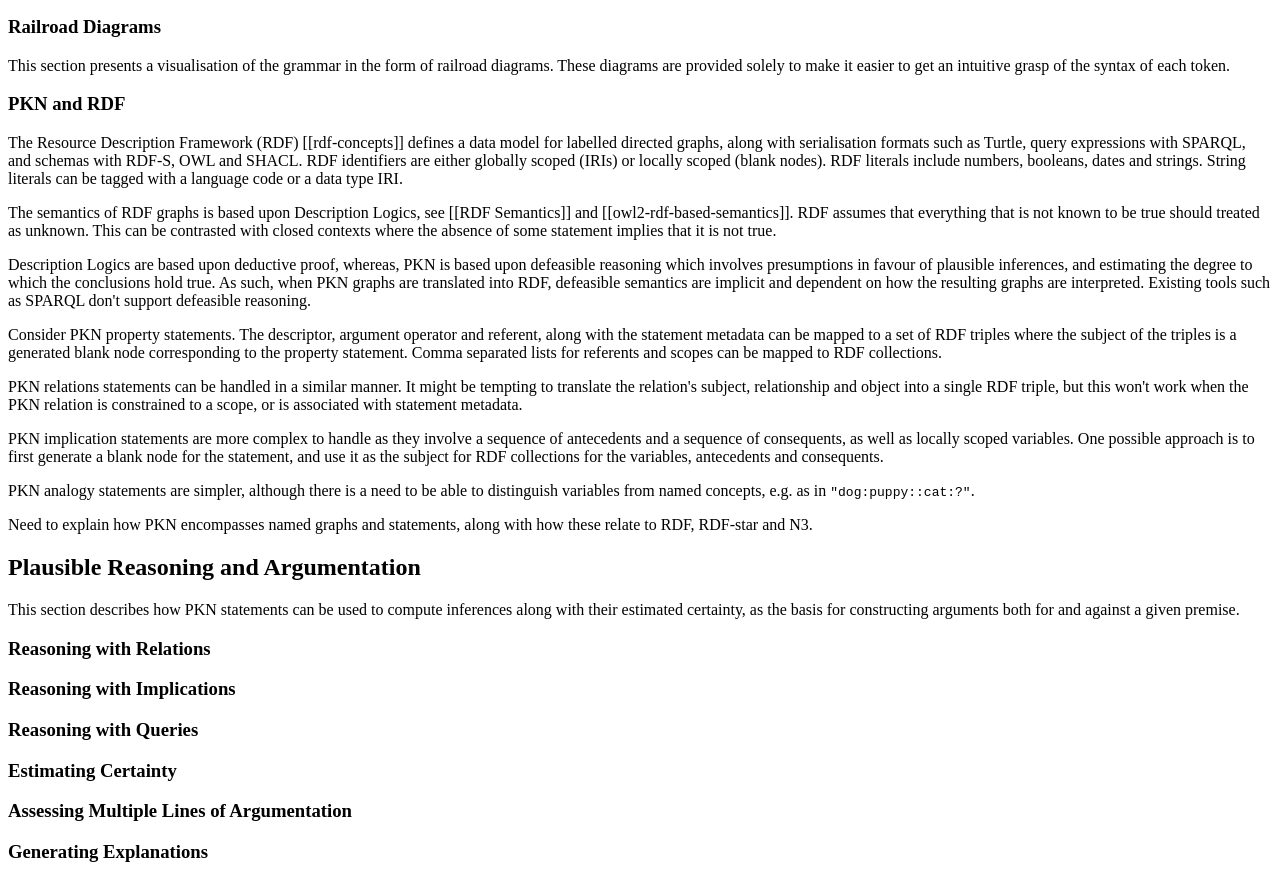
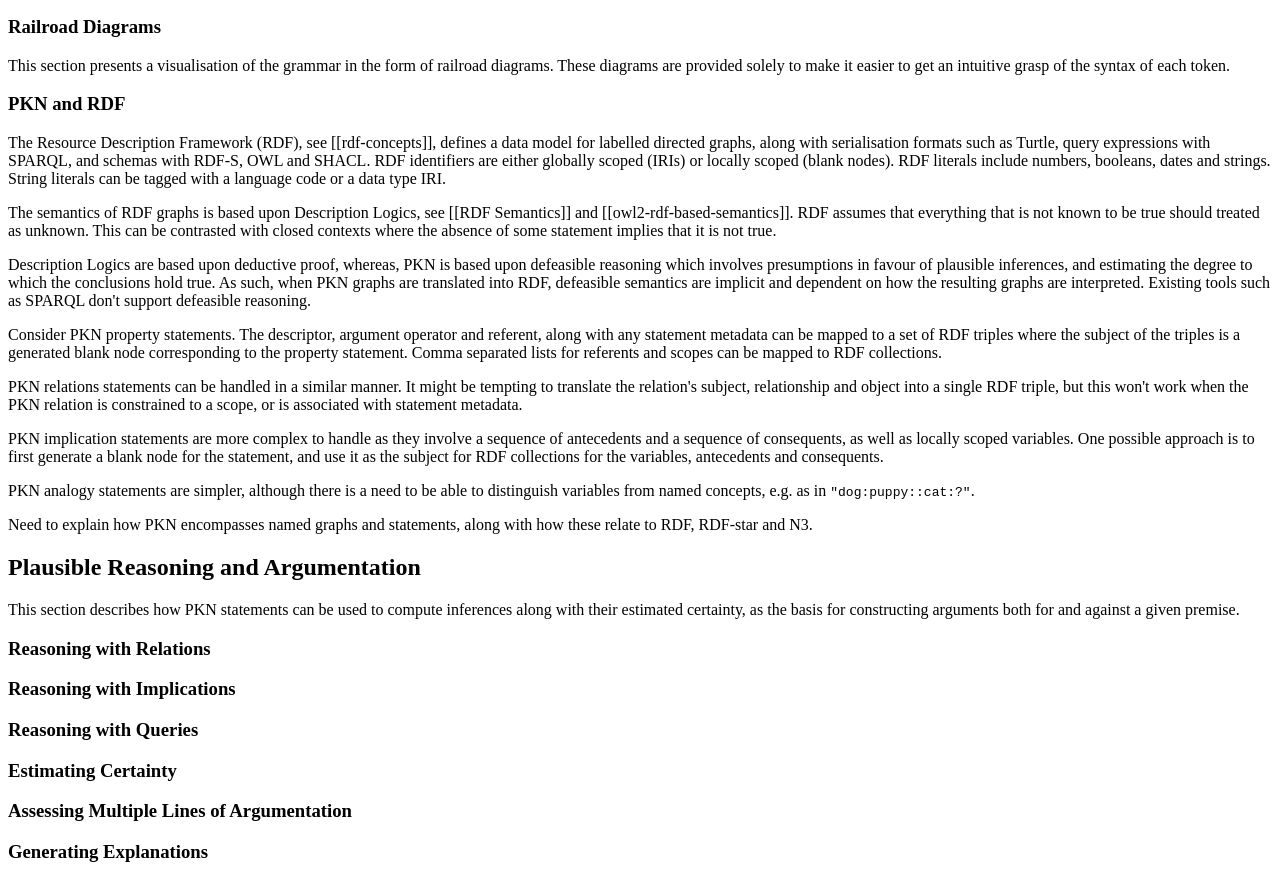
Before and after one commit to w3c/cogai, a website: page pkn.html in a window 1280 px wide. Shown: the part 6325-7207 px from the top of the page. Drawn offline with Linux system fonts and the light colour scheme.

Commit message:
wording tweaks

```diff
--- a/pkn.html
+++ b/pkn.html
@@ -433,10 +433,10 @@ age of adult is 18, age-at-death for person</code></pre>
   <section id="pkn-rdf" class="informative">
     <h3>PKN and RDF</h3>
 
-    <p>The Resource Description Framework (RDF) [[rdf-concepts]] defines a data model for labelled directed graphs, along with serialisation formats such as Turtle, query expressions with SPARQL, and schemas with RDF-S, OWL and SHACL. RDF identifiers are either globally scoped (IRIs) or locally scoped (blank nodes). RDF literals include numbers, booleans, dates and strings. String literals can be tagged with a language code or a data type IRI.</p>
+    <p>The Resource Description Framework (RDF), see [[rdf-concepts]], defines a data model for labelled directed graphs, along with serialisation formats such as Turtle, query expressions with SPARQL, and schemas with RDF-S, OWL and SHACL. RDF identifiers are either globally scoped (IRIs) or locally scoped (blank nodes). RDF literals include numbers, booleans, dates and strings. String literals can be tagged with a language code or a data type IRI.</p>
     <p>The semantics of RDF graphs is based upon Description Logics, see [[RDF Semantics]] and [[owl2-rdf-based-semantics]]. RDF assumes that everything that is not known to be true should treated as unknown. This can be contrasted with closed contexts where the absence of some statement implies that it is not true.</p>
     <p>Description Logics are based upon deductive proof, whereas, PKN is based upon defeasible reasoning which involves presumptions in favour of plausible inferences, and estimating the degree to which the conclusions hold true. As such, when PKN graphs are translated into RDF, defeasible semantics are implicit and dependent on how the resulting graphs are interpreted. Existing tools such as SPARQL don't support defeasible reasoning.</p>
-    <p>Consider PKN property statements. The descriptor, argument operator and referent, along with the statement metadata can be mapped to a set of RDF triples where the subject of the triples is a generated blank node corresponding to the property statement. Comma separated lists for referents and scopes can be mapped to RDF collections.</p>
+    <p>Consider PKN property statements. The descriptor, argument operator and referent, along with any statement metadata can be mapped to a set of RDF triples where the subject of the triples is a generated blank node corresponding to the property statement. Comma separated lists for referents and scopes can be mapped to RDF collections.</p>
     <p>PKN relations statements can be handled in a similar manner. It might be tempting to translate the relation's subject, relationship and object into a single RDF triple, but this won't work when the PKN relation is constrained to a scope, or is associated with statement metadata.</p>
     <p>PKN implication statements are more complex to handle as they involve a sequence of antecedents and a sequence of consequents, as well as locally scoped variables. One possible approach is to first generate a blank node for the statement, and use it as the subject for RDF collections for the variables, antecedents and consequents.</p>
     <p>PKN analogy statements are simpler, although there is a need to be able to distinguish variables from named concepts, e.g. as in <code>"dog:puppy::cat:?"</code>.</p>
```
